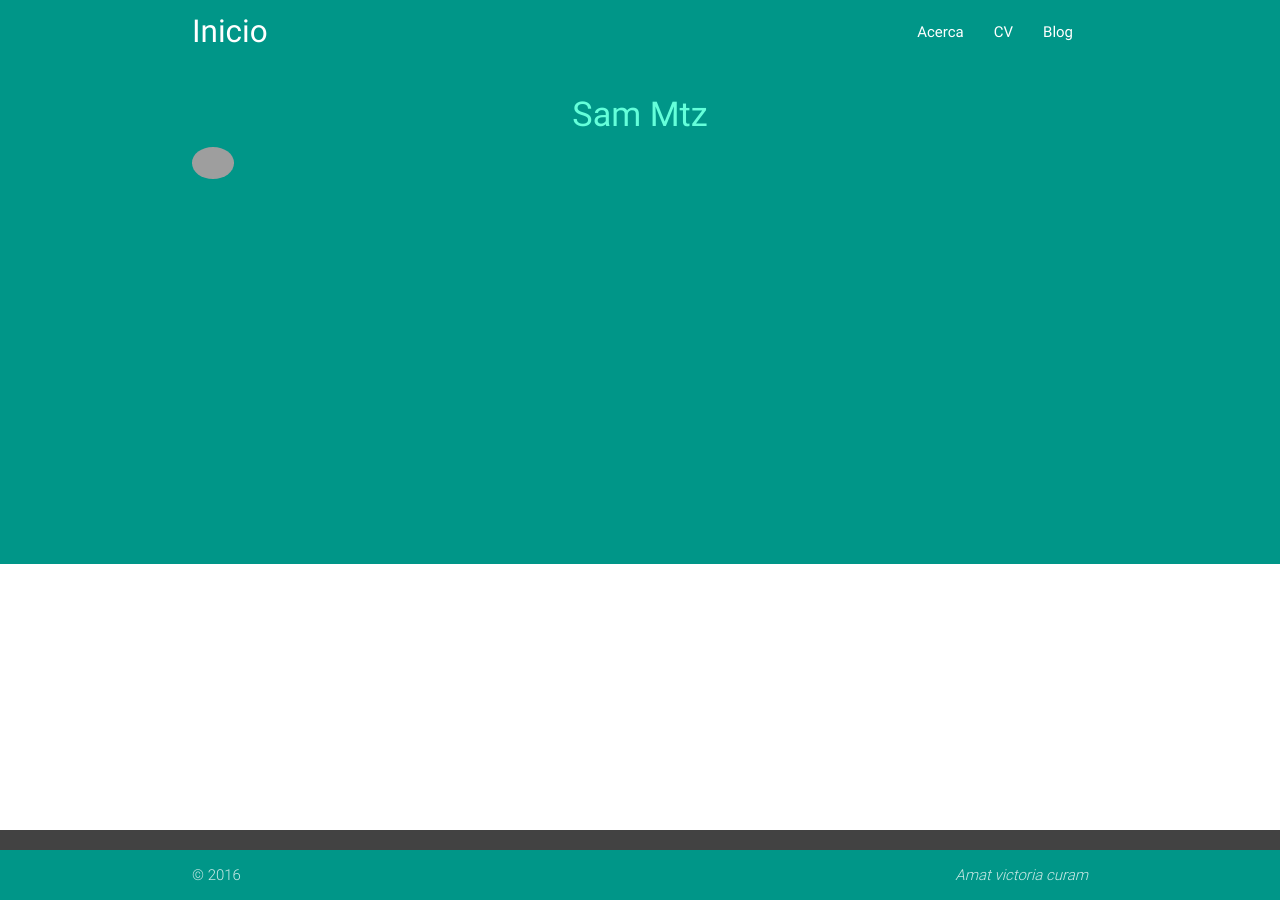
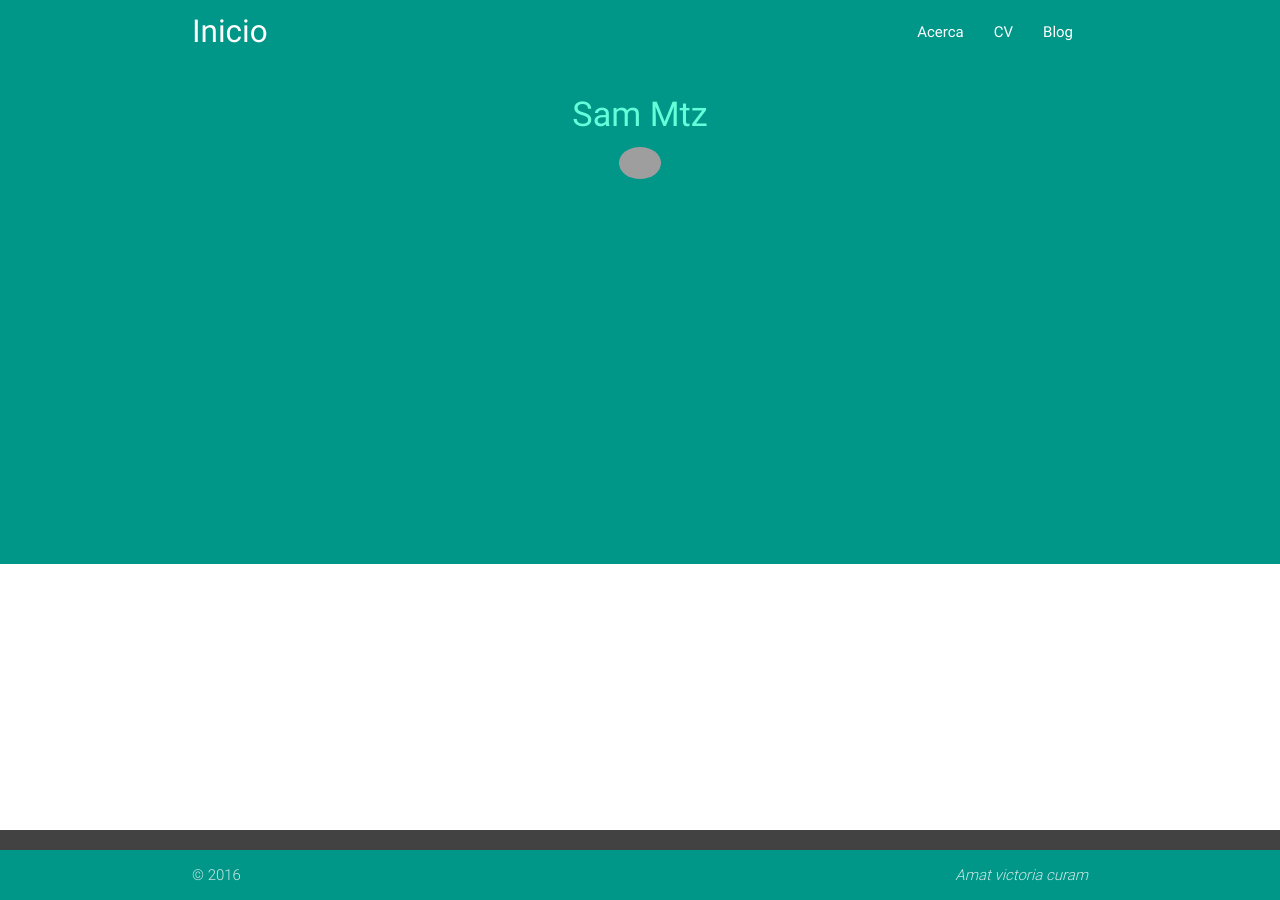
Before and after one commit to const3/const3.github.io, a Jekyll site: the page built from index.html, in a window 1280 px wide. Built offline with Jekyll 4.4.1, drawn with Linux system fonts in a browser that asks for light colours; nearby versions of some CDN libraries; grey boxes are pictures that could not be loaded.

Commit message:
Update default.html

```diff
--- a/_layouts/default.html
+++ b/_layouts/default.html
@@ -36,7 +36,7 @@
         <div class="section no-pad-bot">
           <div class="container">
             <h4 class="header center teal-text text-accent-2">{{ page.title }}</h4>
-             <div class="col s2">
+             <div class="center-align col s2">
               <img height="42" width="42" src="https://scontent-lax3-1.xx.fbcdn.net/hphotos-xtf1/v/t1.0-9/12417687_1238133949535592_7190284581208827724_n.jpg?oh=9898298292e2093bfd7d5bd0e10e82b7&oe=577120CA" alt="" class="circle responsive-img">
             </div>
 
```
